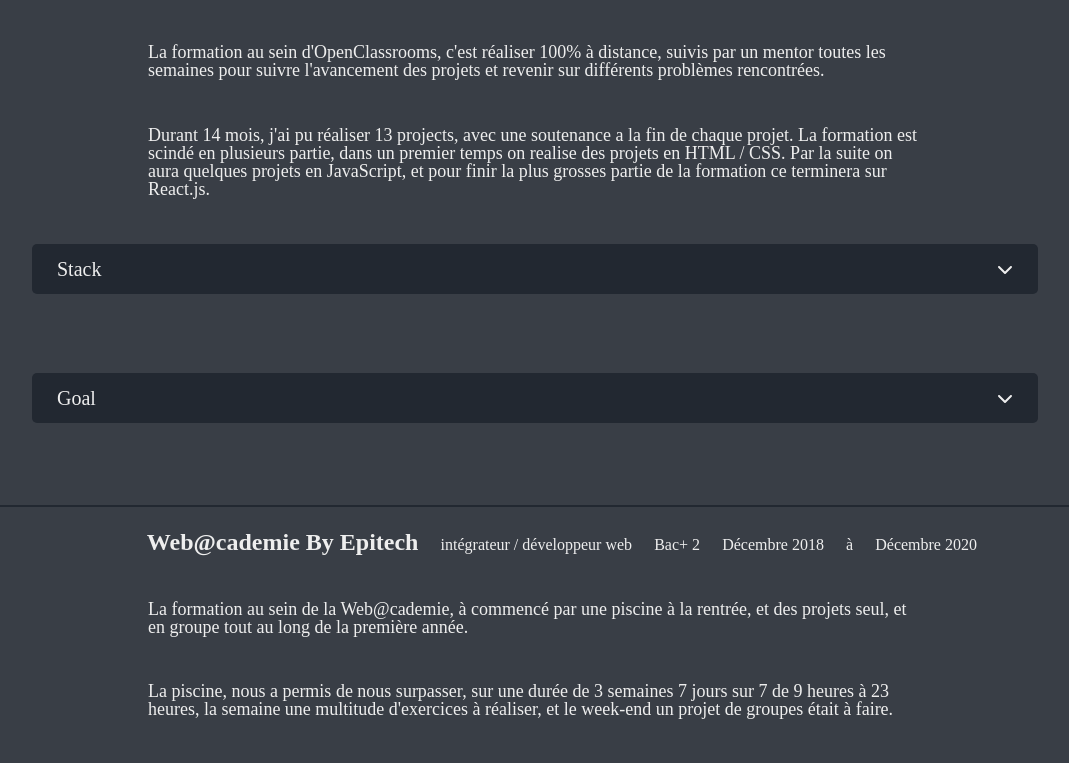
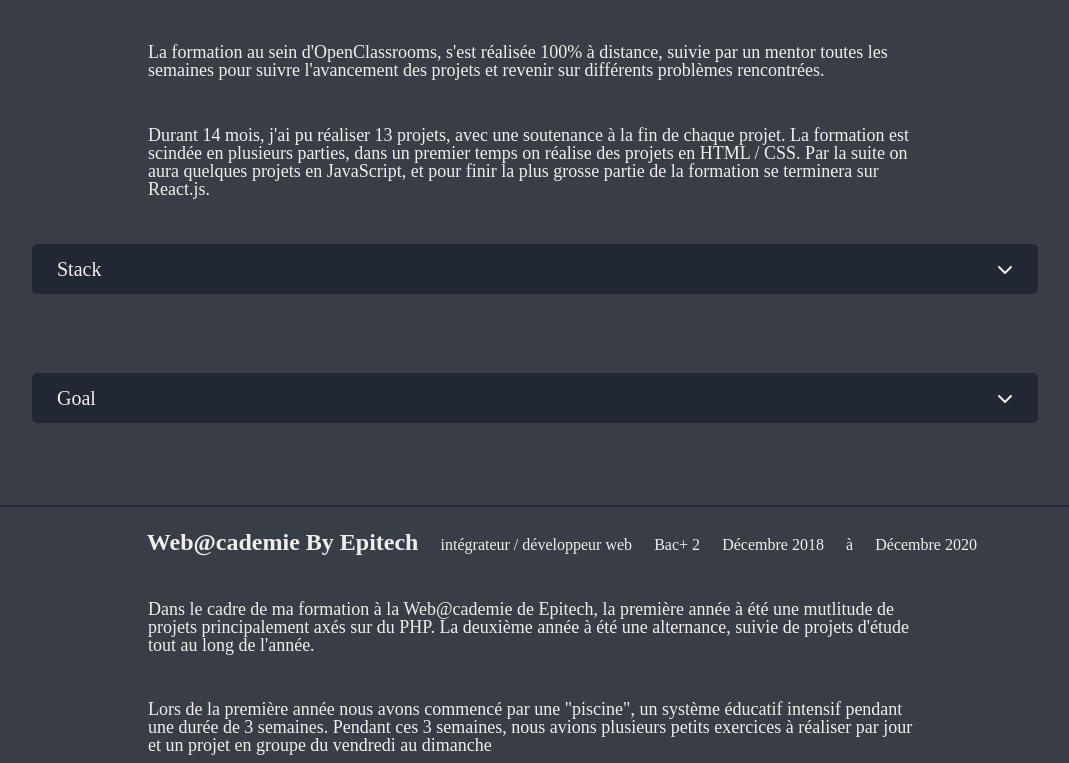
Before and after one commit to FrancoisSchmitt/Portfolio, a React (Create React App) app in the folder Client/: page /Courses in a window 1280 px wide. Shown: the part 200-963 px from the top of the page, without its empty margins (105-1174 px from the left). Built offline with nearby package versions, Linux system fonts and the light colour scheme.

Commit message:
correct some data

```diff
--- a/Client/src/Mock/data.js
+++ b/Client/src/Mock/data.js
@@ -2,10 +2,10 @@
       {
             _id: '6537b8ef043c62b24362c4b5',
             lastName: 'Schmitt',
-        image: 'https://fs-portfolio.s3.eu-west-3.amazonaws.com/me.png',
+            image: 'https://fs-portfolio.s3.eu-west-3.amazonaws.com/me.png',
             firstName: 'François',
             whoIam: [
-                  'Lorem ipsum dolor, sit amet consectetur adipisicing elit. Omnis et iure ducimus a qui ad laudantium! Quaerat, ipsa? Laborum doloremque atque qui sunt blanditiis dolor libero earum facere asperiores cumque.',
+                //   "Suite à une reconversion du métier de l'aide à la personne, ",
                   "Après avoir fait une première formation en tant que développeur web, au sein de la Web@cadémie de Epitech, j'ai poursuivit une formation en tant que développeur front-end ",
                   "J'aime créer des produits frontend solides et évolutifs avec d'excellentes expériences utilisateur.",
             ],
@@ -22,17 +22,28 @@
             experimentsJobs: 'Développeur web ',
 
             experimentsDescription: [
-                  "Dans le cadre de ma formation à la Web@cademie de Epitech j'ai du réaliser une alternance, que j'ai effectué chez Bruker pour une durée d'un an ",
-                  "Durant cette alternance, j'ai du créer un produit qui permet de faire un suivis de réparation de machine IRM que l'on retrouve dans les hopitaux.",
+            "Dans le cadre de ma formation à la Web@cademie de Epitech j'ai du réaliser une alternance, que j'ai effectuée chez Bruker pour une durée d'un an ",
+            "Durant cette alternance, j'ai du créer un produit qui permet de faire un suivi de réparation de machine IRM que l'on retrouve dans les hopitaux.",
             ],
 
             experimentsGoal: [
                   'Création de cahier des charges',
                   'Travail en équipe',
+                  'Gérer un projet web de A à Z',
             ],
             experimentDateStart: 'Décembre 2019',
             experimentDateEnd: 'Décembre 2020',
-            experimentStack: ['PHP', 'MySQL'],
+            experimentStack: [
+                  'PHP',
+                  'MySQL',
+                  'Sympfony',
+                  'Laravel',
+                  'HTML',
+                  'CSS',
+                  'Bootstrap',
+                  'Javascript',
+                  'Jquery',
+            ],
             __v: 0,
       },
 ];
@@ -44,15 +55,15 @@
             coursesDateStart: 'Novembre 2021',
             coursesDateEnd: 'Janvier 2023',
             coursesDescription: [
-                  "La formation au sein d'OpenClassrooms, c'est réaliser 100% à distance, suivis par un mentor toutes les semaines pour suivre l'avancement des projets et revenir sur différents problèmes rencontrées.",
-                  "Durant 14 mois, j'ai pu réaliser 13 projects, avec une soutenance a la fin de chaque projet. La formation est scindé en plusieurs partie, dans un premier temps on realise des projets en HTML / CSS. Par la suite on aura quelques projets en JavaScript, et pour finir la plus grosses partie de la formation ce terminera sur React.js.",
+                  "La formation au sein d'OpenClassrooms, s'est réalisée 100% à distance, suivie par un mentor toutes les semaines pour suivre l'avancement des projets et revenir sur différents problèmes rencontrées.",
+                  "Durant 14 mois, j'ai pu réaliser 13 projets, avec une soutenance à la fin de chaque projet. La formation est scindée en plusieurs parties, dans un premier temps on réalise des projets en HTML / CSS. Par la suite on aura quelques projets en JavaScript, et pour finir la plus grosse partie de la formation se terminera sur React.js.",
             ],
             coursesGoal: [
                   'Choisir une solution technique adaptée à votre client et travailler en mode Agile',
                   'Créer des sites webs avec HTML et CSS',
                   'Créer des applications web dynamiques avec Javascript et React',
                   'Communiquer avec le back-end de l’application grâce à une API',
-                  'Mettre en œuvre des test unitaires et d’intégration et débugger le code',
+                  'Mettre en œuvre des tests unitaires et d’intégration et débugger le code',
                   'Résoudre des problèmes techniques avec un langage de programmation et des algorithmes',
                   'Refactoriser du code pour qu’il soit plus moderne et optimisé',
             ],
@@ -77,9 +88,9 @@
             coursesDateStart: 'Décembre 2018',
             coursesDateEnd: 'Décembre 2020',
             coursesDescription: [
-                  'La formation au sein de la Web@cademie, à commencé par une piscine à la rentrée, et des projets seul, et en groupe tout au long de la première année.',
-                  "La piscine, nous a permis de nous surpasser, sur une durée de 3 semaines 7 jours sur 7 de 9 heures à 23 heures, la semaine une multitude d'exercices à réaliser, et le week-end un projet de groupes était à faire.",
-                  "La deuxième année, on a réalisé une alternance, avec en parrallèles des projets d'école et un projet de fin d'année en groupe.",
+                "Dans le cadre de ma formation à la Web@cademie de Epitech, la première année à été une mutlitude de projets principalement axés sur du PHP. La deuxième année à été une alternance, suivie de projets d'étude tout au long de l'année.",
+                'Lors de la première année nous avons commencé par une "piscine", un système éducatif intensif pendant une durée de 3 semaines. Pendant ces 3 semaines, nous avions plusieurs petits exercices à réaliser par jour et un projet en groupe du vendredi au dimanche',
+                "J'ai réalisé mon alternance chez Bruker pour une durée d'un an. Durant cette alternance, j'ai du créer un produit qui permet de faire un suivi de réparation de machine IRM que l'on retrouve dans les hopitaux.",
             ],
             coursesGoal: [
                   'Analyser et comprendre des besoins exprimés dans un cahier des charges',
@@ -116,13 +127,13 @@
       {
             _id: '6536847f2f99e7f318e35027',
             title: 'Booki',
-          image: 'https://fs-portfolio.s3.eu-west-3.amazonaws.com/Booki.png',
+            image: 'https://fs-portfolio.s3.eu-west-3.amazonaws.com/Booki.png',
             description:
                   "Création d'une application qui permette aux usagers de trouver des hébergements et des activités dans la ville de leur choix.",
             stack: ['HTML', 'CSS'],
             goal: [
                   'Intégrer du contenu conformément à une maquette',
-                  'Implémenter une interface responsive\n',
+                  'Implémenter une interface responsive',
             ],
             githubUrl:
                   'https://github.com/FrancoisSchmitt/schmitt_francois_2_Booki',
--- a/Client/src/components/careerComponents/index.jsx
+++ b/Client/src/components/careerComponents/index.jsx
@@ -5,7 +5,7 @@
       return (
             <>
                   <ul className="carrer-list" id={props.id}>
-                        <li className="carrer-no-wrap" >
+                        <li className="carrer-no-wrap">
                               <h2 className="carrer-title">
                                     {props.carrerTitle}{' '}
                               </h2>
--- a/Client/src/components/currentObject/card/index.jsx
+++ b/Client/src/components/currentObject/card/index.jsx
@@ -16,7 +16,6 @@
 
                               <Link
                                     to={`${props.url}${props.linked}`}
-
                                     className="test-project"
                               >
                                     <li>
--- a/Client/src/pages/carrerPages/experiment/index.jsx
+++ b/Client/src/pages/carrerPages/experiment/index.jsx
@@ -20,11 +20,11 @@
                         {resExperience.map((experiment, index) => (
                               <CarrerComponent
                                     key={`experiment-${index}`}
-                                    id='test'
                                     carrerTitle={experiment.experimentsName}
                                     carrerDateStart={
                                           experiment.experimentDateStart
                                     }
+                                    carrerJobs={experiment?.experimentsJobs}
                                     carrerDateEnd={experiment.experimentDateEnd}
                                     carrerDescription={experiment?.experimentsDescription?.map(
                                           (description, index) => (
--- a/Client/src/pages/homepage/index.jsx
+++ b/Client/src/pages/homepage/index.jsx
@@ -91,7 +91,9 @@
                                                       }
                                                       link="Voir la formation"
                                                       url="Courses/#"
-                                                      linked={courses?.coursesName}
+                                                      linked={
+                                                            courses?.coursesName
+                                                      }
                                                 />
                                           ))}
                               </div>
```
